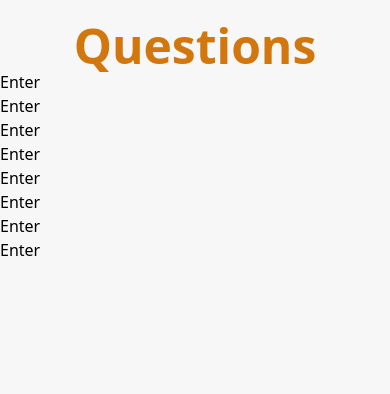
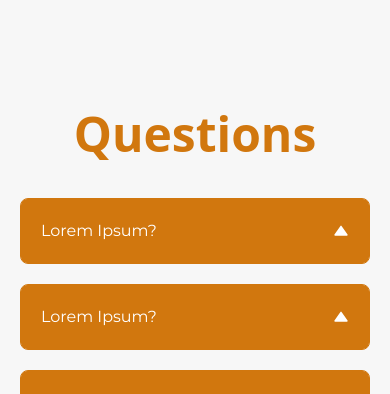
Before and after one commit to AlexisKenAlvarez/digitalkubo, a Next.js app: page /faq in a window 390 px wide. Shown: the part 450-844 px from the top of the page. Built offline with nearby package versions, Linux system fonts and the light colour scheme; no server answers.

Commit message:
added hover effects and faq accordion

```diff
--- a/src/components/Questions.tsx
+++ b/src/components/Questions.tsx
@@ -1,12 +1,25 @@
-
+import { useState } from "react";
+import { BiSolidDownArrow } from 'react-icons/bi'
 
 
 const Questions = ({ title, desc }: { title: string, desc: string }) => {
 
+    const [clicked, setClicked] = useState(false)
+
+    const handleClick = () => {
+        setClicked(current => !current)
+    }
+
     return (
-        <div>
-            Enter
-        </div>
+        <button className="max-w-[45rem] rounded-lg border-[1px] border-nav" onClick={handleClick}>
+            <div className=" bg-nav w-full p-5 flex items-center justify-between rounded-md text-white">
+                <h1 className=" font-primary">{title}</h1>
+                <BiSolidDownArrow className={`transition-all ease-in-out duration-300 ${clicked ? 'rotate-0' : 'rotate-180'}`} />
+            </div>
+            <div className={`w-full h-full overflow-hidden transition-all ease-in-out duration-300 ${clicked ? 'max-h-[20rem] p-4' : 'max-h-0 p-0'}`}>
+                <p className="font-secondary text-black/50">{desc}</p>
+            </div>
+        </button>
     );
 }
 
--- a/src/pages/faq.tsx
+++ b/src/pages/faq.tsx
@@ -2,7 +2,6 @@ import React from "react";
 
 import Image from "next/image";
 import Questions from "@/components/Questions";
-
 
 const faq = () => {
 
@@ -38,7 +37,7 @@ const faq = () => {
     ]
 
     return (
-        <div className="w-full min-h-screen h-auto sm:py-4 relative sm:px-5 sm:flex sm:items-center md:items-center md:justify-center ">
+        <div className="w-full min-h-screen h-auto py-4 relative px-5 sm:flex sm:items-center md:items-center md:justify-center ">
             <div className="max-w-[1400px] ">
                 {/* FAQ HERO */}
                 <div className="flex items-center justify-center">
@@ -69,10 +68,10 @@ const faq = () => {
                 <div className="w-full h-auto mt-32">
                     <h1 className="text-5xl text-nav text-center font-bold">Questions</h1>
 
-                    <div className="">
+                    <div className="grid lg:grid-cols-2 items-center justify-center gap-5 mt-10">
                         {faqList.map((items, i) => {
                             return (
-                                <Questions title={items.title} desc={items.description} />
+                                <Questions title={items.title} desc={items.description} key={i} />
                             )
                         })}
                     </div>
--- a/src/views/about/Team.tsx
+++ b/src/views/about/Team.tsx
@@ -1,31 +1,30 @@
 import React from "react";
-import { Montserrat } from "next/font/google";
 import Image from "next/image.js";
 import { teamSet } from "../../lib/indexs";
 
-const montserrat = Montserrat({ subsets: ["latin"] });
-
 const Team = () => {
     return (
-    <main className={` ${montserrat.className}`}>
         <div className="w-full min-h-screen h-auto flex flex-col items-center justify-center px-5 py-10">
             <div className="shadow shadow-[#D7882C] max-w-[1600px] w-full h-auto rounded-md py-10">
-          <h1 className="text-center text-[#D1770E] font-bold text-[50px] py-10">
+                <h1 className="text-center text-[#D1770E] font-bold text-[50px] py-10 font-primary">
                     MEET OUR TEAM
                 </h1>
-          <div className=" mx-auto flex flex-wrap items-center justify-center w-fit gap-5 mt-5 ">
+                <div className=" mx-auto flex flex-wrap items-center justify-center w-fit gap-5 mt-5 font-secondary">
                     {teamSet.map((skills, i) => (
                         <div
                             className="sm:w-[435px] w-[19rem] pt-5 h-auto border rounded-md bg-[#B4B3AE] overflow-hidden group relative"
                             key={i}
                         >
-                <div className="absolute w-full h-full bg-[#B4B3AE] z-1 group-hover:flex flex-col hidden p-6 ">
+                            {/* HOVERED INFORMATION */}
+                            <div className="absolute w-full h-full bg-[#B4B3AE] z-1 p-6 translate-y-full group-hover:translate-y-0 transition-all ease
+                            duration-500">
                                 <p className=" font-bold text-center text-3xl">
                                     {skills.text}
                                 </p>
                                 <p className="text-center">{skills.text1}</p>
                                 <p className="p-8">{skills.desc}</p>
                             </div>
+                            {/* USER IMAGE */}
                             <Image
                                 className="w-[435px]"
                                 src={skills.image}
@@ -33,6 +32,7 @@ const Team = () => {
                                 height={392}
                                 alt="/"
                             />
+                            {/* USER INFORMATION */}
                             <div className="w-[435px] h-[85px] p-3 bg-bg ">
                                 <h2 className=" text-black text-2xl font-medium text-left">
                                     {skills.text}
@@ -46,7 +46,6 @@ const Team = () => {
                 </div>
             </div>
         </div>
-    </main>
     );
 };
 
```
Lines whose indentation alone changed are shown as unchanged.
